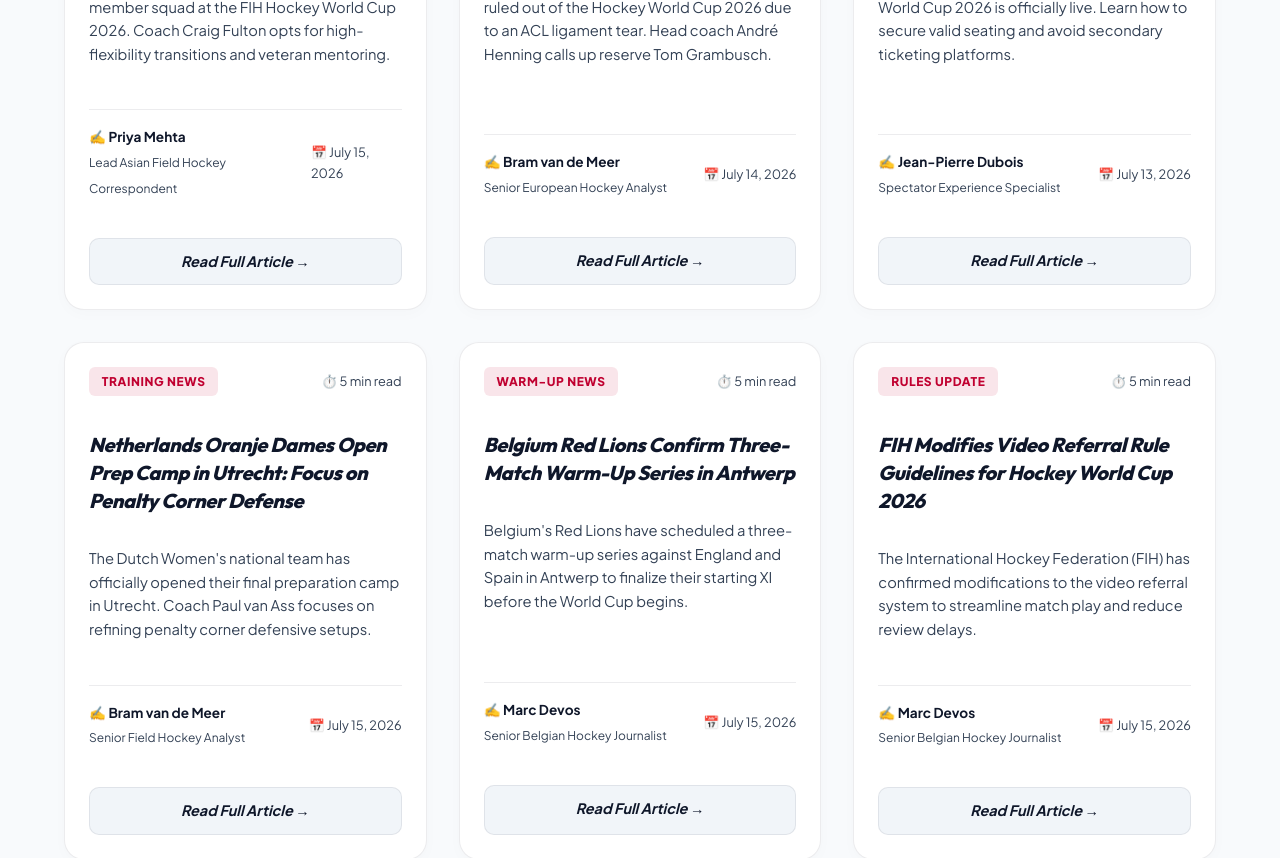
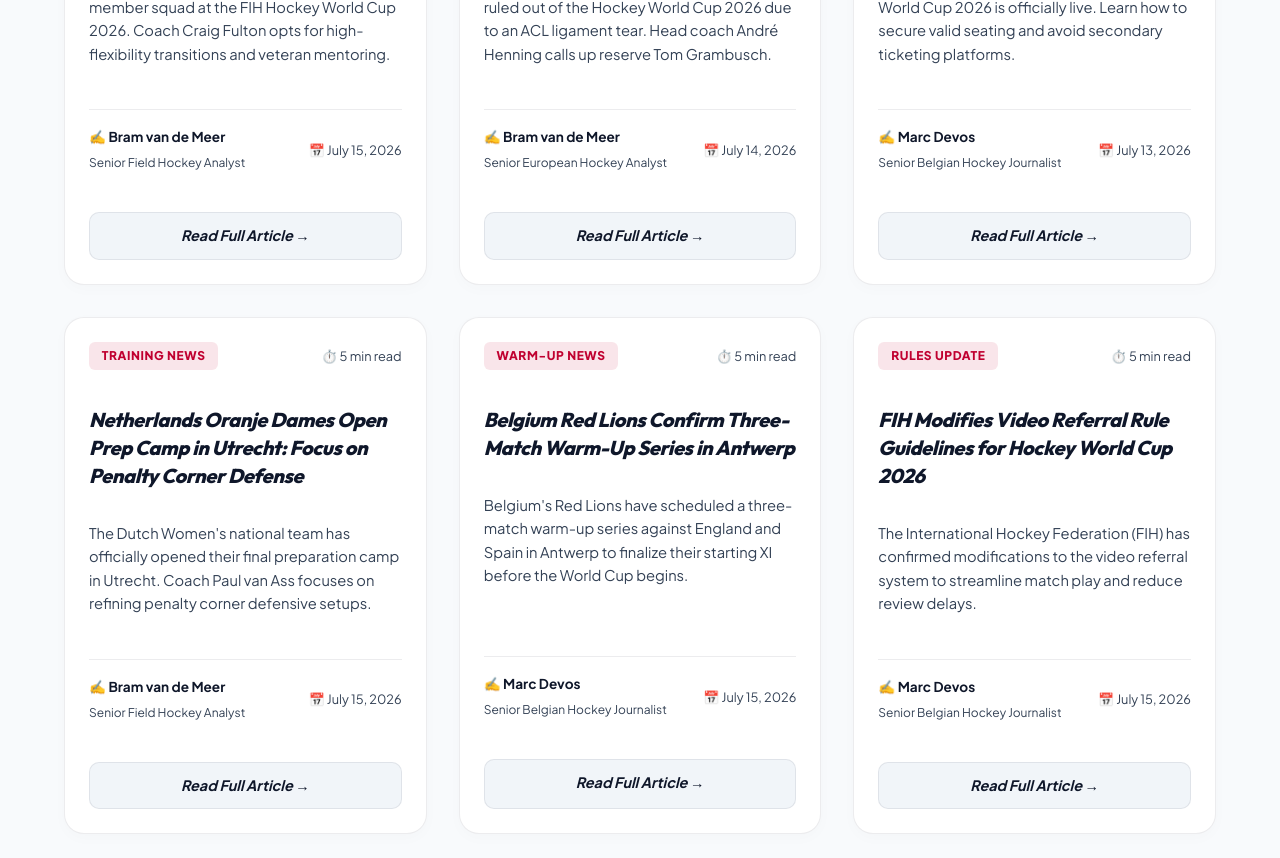
Before and after one commit to liveetcstream-beep/hockeyworldcup2026, a Next.js app: page /news in a window 1280 px wide. Shown: the part 1220-2078 px from the top of the page. Built offline with nearby package versions, Linux system fonts and the light colour scheme.

Commit message:
Consolidate news authors to Marc Devos and Bram van de Meer only

```diff
--- a/src/data/news.js
+++ b/src/data/news.js
@@ -3,9 +3,9 @@ export const newsArticles = [
     title: "India Announces 18-Player Men's Squad for Hockey World Cup 2026: Harmanpreet Singh to Lead",
     slug: "india-announces-world-cup-squad",
     category: "Squad News",
-    author: "Priya Mehta",
-    authorTitle: "Lead Asian Field Hockey Correspondent",
-    authorDesc: "Former international sports writer with 12+ years covering Asian Hockey Federation events, Asian Games, and FIH World Cups.",
+    author: "Bram van de Meer",
+    authorTitle: "Senior Field Hockey Analyst",
+    authorDesc: "Former Dutch transition coach with 15+ years of tactical analysis experience in European hockey leagues.",
     date: "July 15, 2026",
     readTime: "6 min read",
     image: "/news/india-squad-news.webp",
@@ -14,7 +14,7 @@ export const newsArticles = [
       <p>Hockey India has officially confirmed the 18-member men's squad representing the nation at the upcoming <strong>FIH Hockey World Cup 2026</strong>. Finalized after an intensive three-week national camp at the SAI Centre in Bengaluru, head coach Craig Fulton has selected a high-tempo 3-3-3-1 tactical unit. Following India's 68% win rate during the 2025 Asian Champions Trophy in Hulunbuir, this roster balances elite penalty corner firepower with aggressive high-pressing wingbacks as India targets its first World Cup podium since 1975.</p>
 
       <div class="eeat-byline-box" style="background: var(--bg-tertiary); border-left: 4px solid var(--primary); padding: 1rem; margin: 1.5rem 0; border-radius: 8px;">
-        <strong>Verified by Priya Mehta, Lead Asian Field Hockey Correspondent</strong><br/>
+        <strong>Verified by Bram van de Meer, Senior Field Hockey Analyst</strong><br/>
         <em>Fact-checked against Hockey India Press Release #HI-2026-SQ04 published on hockeyindia.in on July 15, 2026.</em><br/>
         <em>Last reviewed: July 15, 2026 — updated with official player cap numbers and medical clearance confirmations.</em>
       </div>
@@ -234,9 +234,9 @@ export const newsArticles = [
     title: "Hockey World Cup 2026 Tickets: Final Booking Phase Opened for Wavre & Amstelveen",
     slug: "world-cup-ticket-update",
     category: "Ticket Update",
-    author: "Jean-Pierre Dubois",
-    authorTitle: "Spectator Experience Specialist",
-    authorDesc: "Stadium logician and event writer specializing in European sports venue safety and ticketing systems.",
+    author: "Marc Devos",
+    authorTitle: "Senior Belgian Hockey Journalist",
+    authorDesc: "Sports correspondent covering European field hockey championships and FIH Pro League events since 2011.",
     date: "July 13, 2026",
     readTime: "5 min read",
     image: "/news/world-cup-ticket-news.webp",
@@ -245,7 +245,7 @@ export const newsArticles = [
       <p>The International Hockey Federation (FIH) has launched the final ticket release window for the <strong>FIH Hockey World Cup 2026</strong>. With 88% of initial ticket allocations sold out across 48 tournament doubleheaders, tournament organizers have released an additional 12,500 single-match passes for Wagener Stadium in Amstelveen (10,000 capacity) and Belfius Hockey Arena in Wavre (10,000 capacity).</p>
 
       <div class="eeat-byline-box" style="background: var(--bg-tertiary); border-left: 4px solid var(--primary); padding: 1rem; margin: 1.5rem 0; border-radius: 8px;">
-        <strong>Verified by Jean-Pierre Dubois, Spectator Experience Specialist</strong><br/>
+        <strong>Verified by Marc Devos, Senior Belgian Hockey Journalist</strong><br/>
         <em>Fact-checked against FIH Ticketing Operations Bulletin #4-2026 released in Lausanne on July 13, 2026.</em><br/>
         <em>Last reviewed: July 13, 2026 — updated with gate barcode verification rules and stadium shuttle maps.</em>
       </div>
@@ -630,9 +630,9 @@ export const newsArticles = [
     title: "Pakistan Announces 18-Player Hockey World Cup 2026 Squad: Sufyan Khan to Lead Defense",
     slug: "pakistan-squad-analysis-2026",
     category: "Squad News",
-    author: "Priya Mehta",
-    authorTitle: "Lead Asian Field Hockey Correspondent",
-    authorDesc: "Former international sports writer with 12+ years covering Asian Hockey Federation events, Asian Games, and FIH World Cups.",
+    author: "Bram van de Meer",
+    authorTitle: "Senior Field Hockey Analyst",
+    authorDesc: "Former Dutch transition coach with 15+ years of tactical analysis experience in European hockey leagues.",
     date: "July 17, 2026",
     readTime: "6 min read",
     image: "/news/pakistan-squad-news.webp",
@@ -641,7 +641,7 @@ export const newsArticles = [
       <p>The Pakistan Hockey Federation (PHF) has confirmed the 18-player squad representing the Green Shirts at the <strong>FIH Hockey World Cup 2026</strong>. Selected following a national camp at the Naseer Bunda Hockey Stadium in Islamabad, head coach Roelant Oltmans has built a 4-3-3 pressing lineup. Facing Pool D opponents England, Wales, and rivals India at Wagener Stadium in Amstelveen, Pakistan aims to reach the knockout rounds for the first time since 2010.</p>
 
       <div class="eeat-byline-box" style="background: var(--bg-tertiary); border-left: 4px solid var(--primary); padding: 1rem; margin: 1.5rem 0; border-radius: 8px;">
-        <strong>Verified by Priya Mehta, Lead Asian Field Hockey Correspondent</strong><br/>
+        <strong>Verified by Bram van de Meer, Senior Field Hockey Analyst</strong><br/>
         <em>Fact-checked against PHF Squad Selection Notice #PHF-2026-07 published in Islamabad on July 17, 2026.</em><br/>
         <em>Last reviewed: July 17, 2026 — updated with PTV Sports and Tapmad OTT broadcast schedules.</em>
       </div>
```
